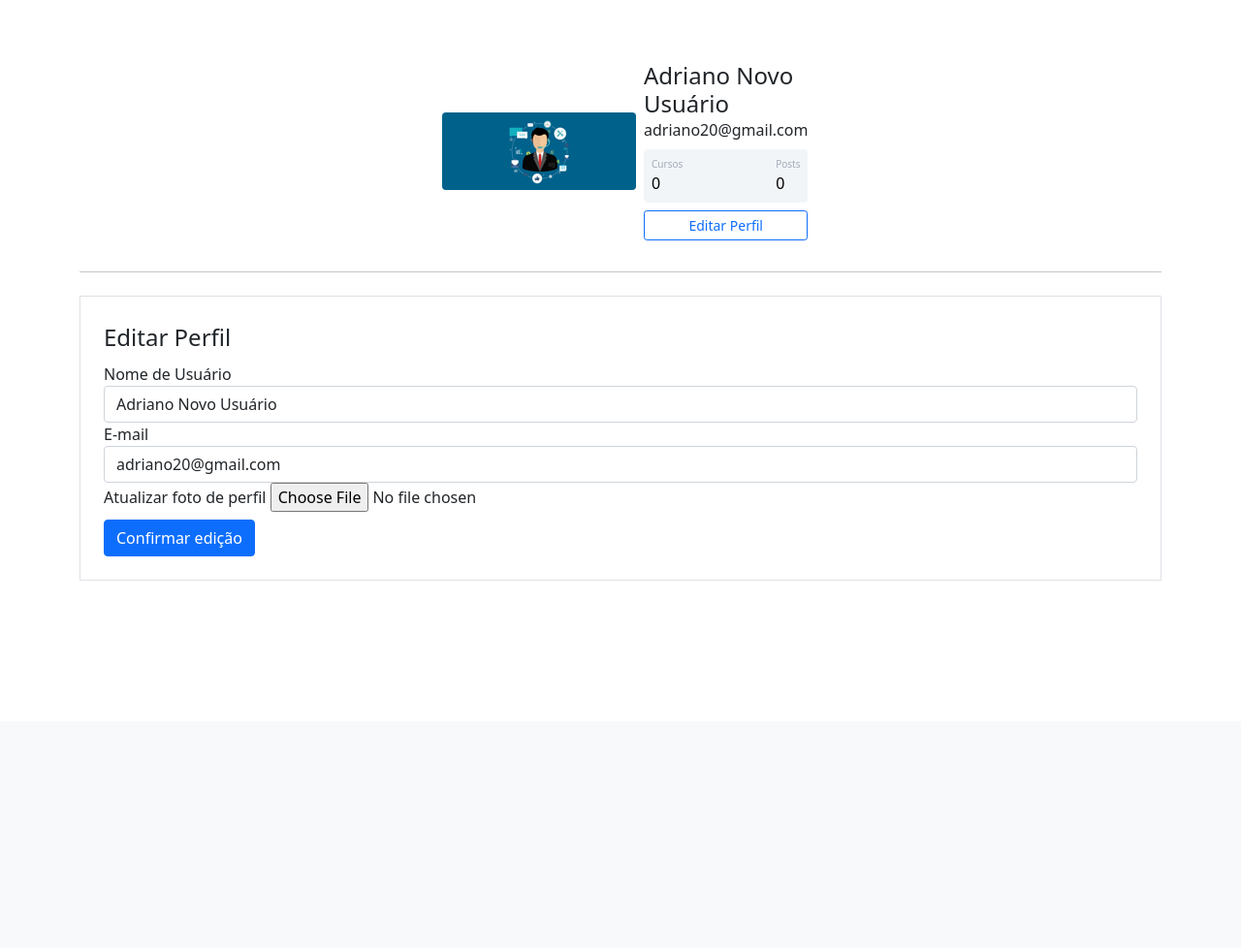
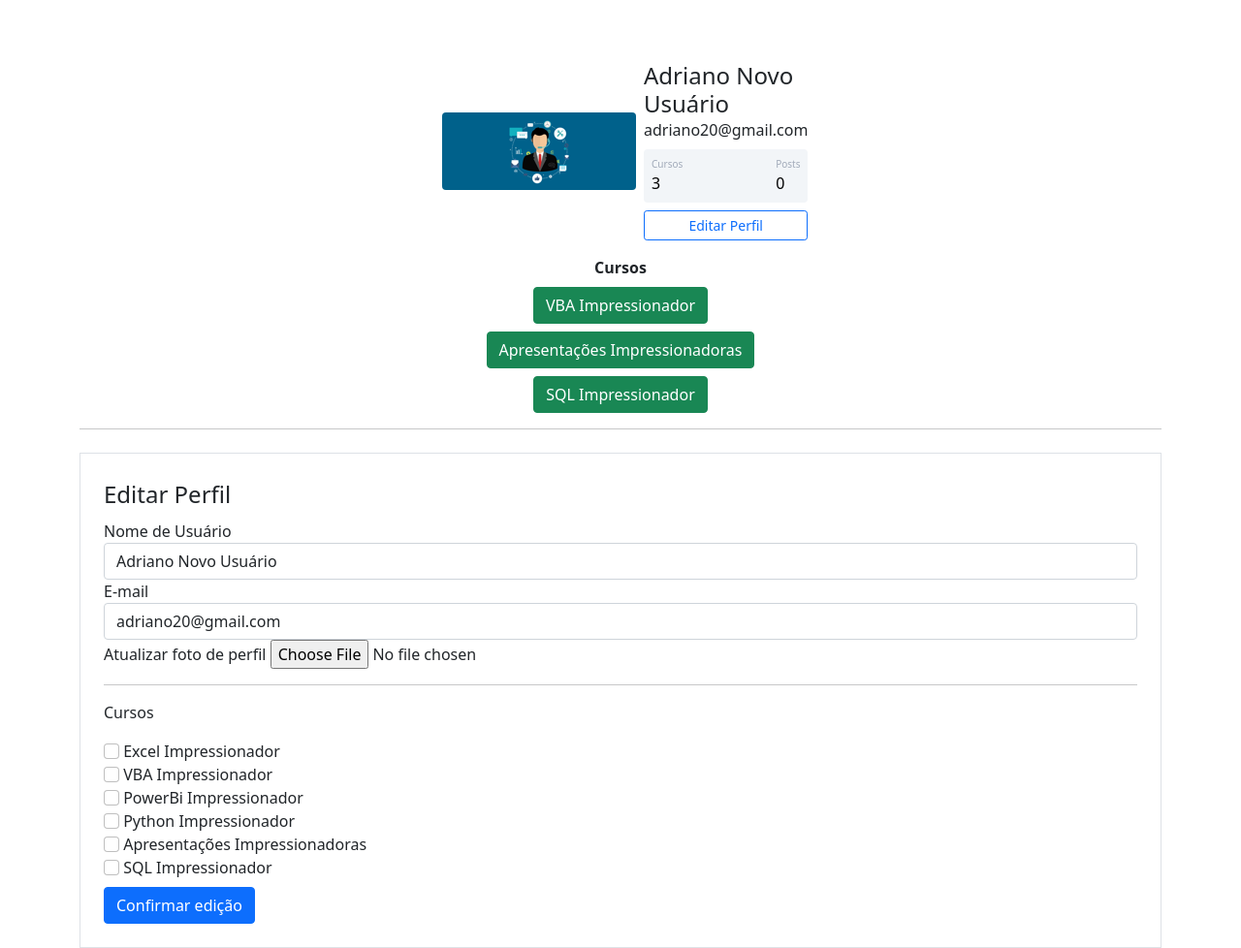
Before and after one commit to AdrianoSAF/MiniRedeSocial, a Flask app: page /perfil/editar in a window 1280 px wide. Shown: the part 56-1034 px from the top of the page at 97% size. Before the commit the page ends 655 px from the top, so only its background shows below. Run offline with Flask 3, Linux system fonts and the light colour scheme; a user stored in the database is signed in; some libraries are stand-ins or nearby versions.

Commit message:
Atualização da página usuários: adição do card, foto, cursos. Logica de adicionar os cursos do usuário. Registro no DB

```diff
--- a/comunidadeimpressionadora/forms.py
+++ b/comunidadeimpressionadora/forms.py
@@ -23,12 +23,21 @@ class FormLogin(FlaskForm):
     lembrar_dados = BooleanField("Lembrar dados de Acesso")
     botao_submit_login = SubmitField("Fazer Login")
 
-    #atenção VALIDAR EMAIL E SENHA
+    #ATENÇÃO VALIDAR EMAIL E SENHA
 
 class FormEditarPerfil(FlaskForm):
     username = StringField("Nome de Usuário", validators=[DataRequired()])
     email = StringField("E-mail", validators=[DataRequired(), Email()])
     foto_perfil = FileField("Atualizar foto de perfil", validators=[FileAllowed(["jpg", "png"])])
+
+    curso_excel = BooleanField("Excel Impressionador")
+    curso_vba = BooleanField("VBA Impressionador")
+    curso_powerbi = BooleanField("PowerBi Impressionador")
+    curso_python = BooleanField("Python Impressionador")
+    curso_ppt = BooleanField("Apresentações Impressionadoras")
+    curso_sql = BooleanField("SQL Impressionador")
+
+
     botao_submit_editarperfil = SubmitField("Confirmar edição")
 
     def validate_email(self, email):
--- a/comunidadeimpressionadora/routes.py
+++ b/comunidadeimpressionadora/routes.py
@@ -3,7 +3,9 @@ from comunidadeimpressionadora import app, database, bcrypt
 from comunidadeimpressionadora.forms import FormCriarConta, FormLogin, FormEditarPerfil
 from comunidadeimpressionadora.models import Usuario
 from flask_login import login_user, logout_user, login_required, current_user
-
+import secrets
+import os
+from PIL import Image #biblioteca que compacta imagem# pip install pillow
 
 
 @app.route("/")
@@ -17,7 +19,7 @@ def contato():
 @app.route("/usuarios")
 @login_required
 def usuarios():
-    lista_usuarios = ['Lira', 'Alon', 'Alessandra', 'Amanda']
+    lista_usuarios = Usuario.query.all()
     return render_template("usuarios.html", lista_usuarios=lista_usuarios)
 
 
@@ -69,13 +71,44 @@ def perfil():
 def criar_post():
     return render_template("criarpost.html")
 
+def salvar_imagem(imagem):
+    #cria o código
+    codigo = secrets.token_hex(8)
+
+    #adiciona no nome do arquivo
+    nome, extensao = os.path.splitext(imagem.filename) #arquivo + extenção# Separar
+    nome_arquivo = nome + codigo + extensao #adicionando o token no nome da imagem
+    caminho_completo = os.path.join(app.root_path, "static/fotos_perfil", nome_arquivo) #caminho raiz do app
+
+    #reduz a imagem
+    tamanho_imagem = (200, 200)
+    imagem_reduzida = Image.open(imagem)
+    imagem_reduzida.thumbnail(tamanho_imagem) #reduz a imagem# THUMBNAIL significa miniatura
+
+    #salva a imagem
+    imagem_reduzida.save(caminho_completo)
+    return nome_arquivo
+
+def atualizar_cursos(form):
+    lista_cursos = []
+    for campo in form:
+        if "curso_" in campo.name:
+            if campo.data: #se True/ marcado
+                lista_cursos.append(campo.label.text)#texto do campo label
+    return ";".join(lista_cursos) #transforma uma lista em um texto separado por ;
+
+
 @app.route("/perfil/editar", methods=["GET", "POST"])
 @login_required
-def editar_perfil():
+def editar_perfil():#ATENÇÃO: quando um usuário novo que não tem curso atualiza alguma informação do perfil, a parte de cursos buga
     form = FormEditarPerfil()
     if form.validate_on_submit():#Method POST
         current_user.email = form.email.data
         current_user.username = form.username.data
+        if form.foto_perfil.data:
+            nome_imagem = salvar_imagem(form.foto_perfil.data)
+            current_user.foto_perfil = nome_imagem
+        current_user.cursos = atualizar_cursos(form)
         database.session.commit()
         flash("Perfil atualizado com sucesso", "alert-success")
         return redirect(url_for("perfil"))
--- a/comunidadeimpressionadora/templates/editarperfil.html
+++ b/comunidadeimpressionadora/templates/editarperfil.html
@@ -56,6 +56,18 @@
                                 {% endfor %}
                             {% endif %}
                         </div>
+                        <hr>
+                        <p>Cursos</p>
+                        {% for campo in form%}
+
+                            {% if 'curso_' in campo.name%}
+                                <div class="form-goup">
+                                    {{ campo(class="form-check-input") }}
+                                    {{ campo.label(class="form-check-label") }}
+                                </div>
+                            {% endif %}
+
+                        {% endfor %}
                     </fieldset>
                     {{ form.botao_submit_editarperfil(class="btn btn-primary mt-2") }}
 
--- a/comunidadeimpressionadora/templates/perfil.html
+++ b/comunidadeimpressionadora/templates/perfil.html
@@ -9,7 +9,7 @@
             <div class="d-flex align-items-center">
 
                 <div class="image pe-2">
-            <img src="{{foto_perfil}}" class="rounded" width="200" >
+                <img src="{{foto_perfil}}" class="rounded" width="200" >
             </div>
 
             <div class="ml-3 w-100">
@@ -20,9 +20,13 @@
             <div class="p-2 mt-2 bg-primary d-flex justify-content-between rounded text-white stats">
 
                 <div class="d-flex flex-column">
+                    <span class="articles">Cursos</span>
+                    {% if "Não informado" in current_user.cursos %}
+                        <span class="number1">0</span>
+                    {% else %}
+                        <span class="number1">{{ current_user.cursos.count(";") + 1 }}</span>
+                    {% endif %}
 
-                    <span class="articles">Cursos</span>
-                    <span class="number1">0</span>
 
                 </div>
 
@@ -54,7 +58,14 @@
             </div>
 
         </div>
-
+    </div>
+    <div class="row justify-content-center">
+        <div class="col col-4" style="text-align: center;">
+            <strong>Cursos</strong><br>
+            {% for curso in current_user.cursos.split(";") %}
+                <button type="button" class="btn btn-success mt-2">{{ curso }}</button>
+            {% endfor %}
+        </div>
     </div>
 
     {% block form_editar_perfil %}
--- a/testes.py
+++ b/testes.py
@@ -25,12 +25,12 @@ with app.app_context():
     #                 #Query: para pegar algo do banco
     #                 #all: pega todas as informações da busca
     # print(f"Meus Usuários: {meus_usuarios}")
-    # primeiro_usuario = meus_usuarios[1]
+    # primeiro_usuario = meus_usuarios[0]
     # print(f"Primeiro usuário: {primeiro_usuario}")
     # print(Usuario.query.first())
 
     # #informações do usuário
-    # print(f"id do usuario: {primeiro_usuario.id}")
+    # print(f"id do usuario: {primeiro_usuario.cursos}")
     # print(f"id do usuario: {primeiro_usuario.senha}")
     # print(f"e-mail do usuário: {primeiro_usuario.email}")
     # print(f"Postes do primeiro usuário: {primeiro_usuario.posts}")
```
Also changed, not shown: comunidadeimpressionadora/templates/usuarios.html (+62 -6 lines), comunidadeimpressionadora/static/fotos_perfil/Chamados35bd190645bb7c755.png (added), comunidadeimpressionadora/static/fotos_perfil/pinterest-21ec597fb13341dc92.jpg (added), comunidadeimpressionadora/static/fotos_perfil/pinterest-4a50d56d8888e7195.jpg (added), instance/comunidade.db.
